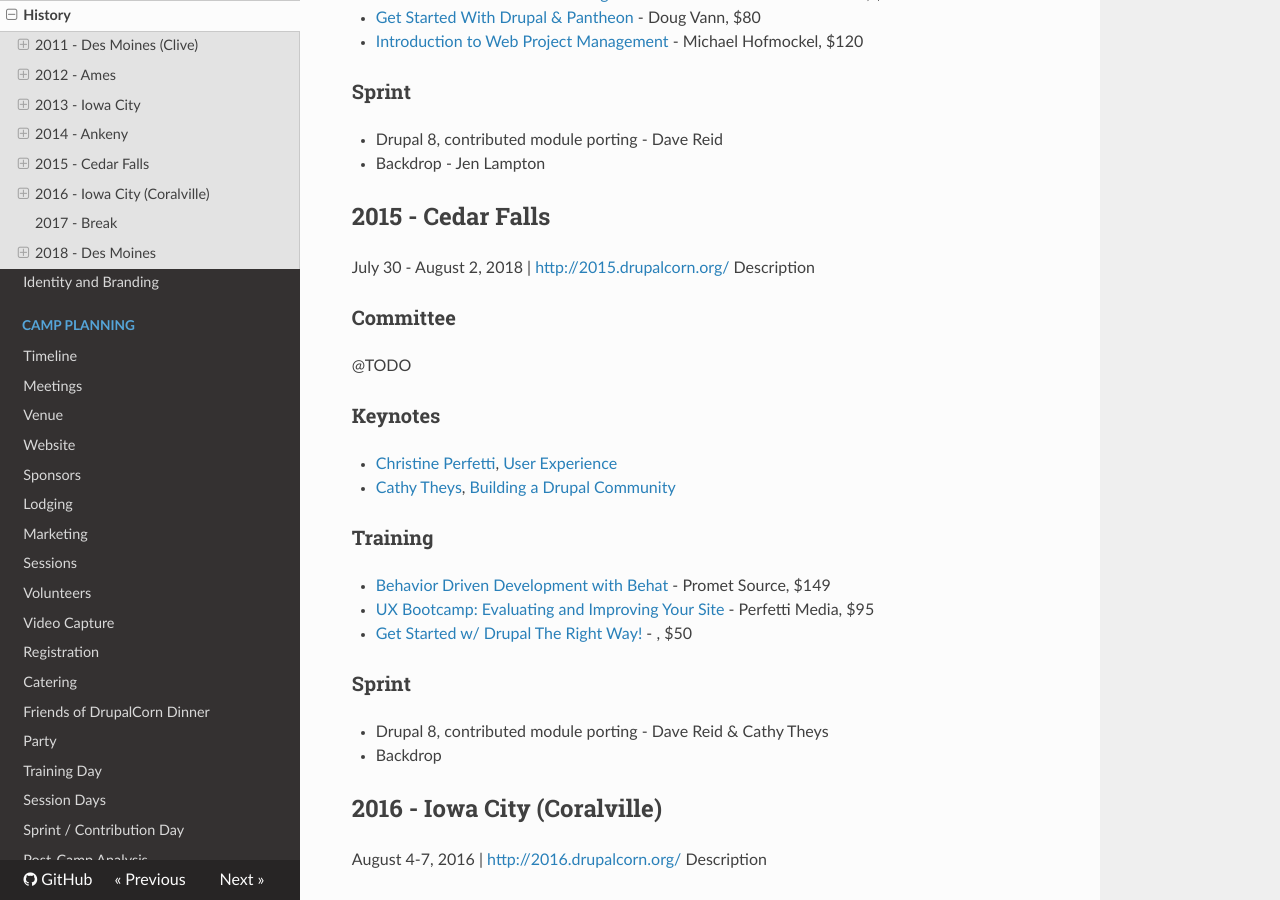
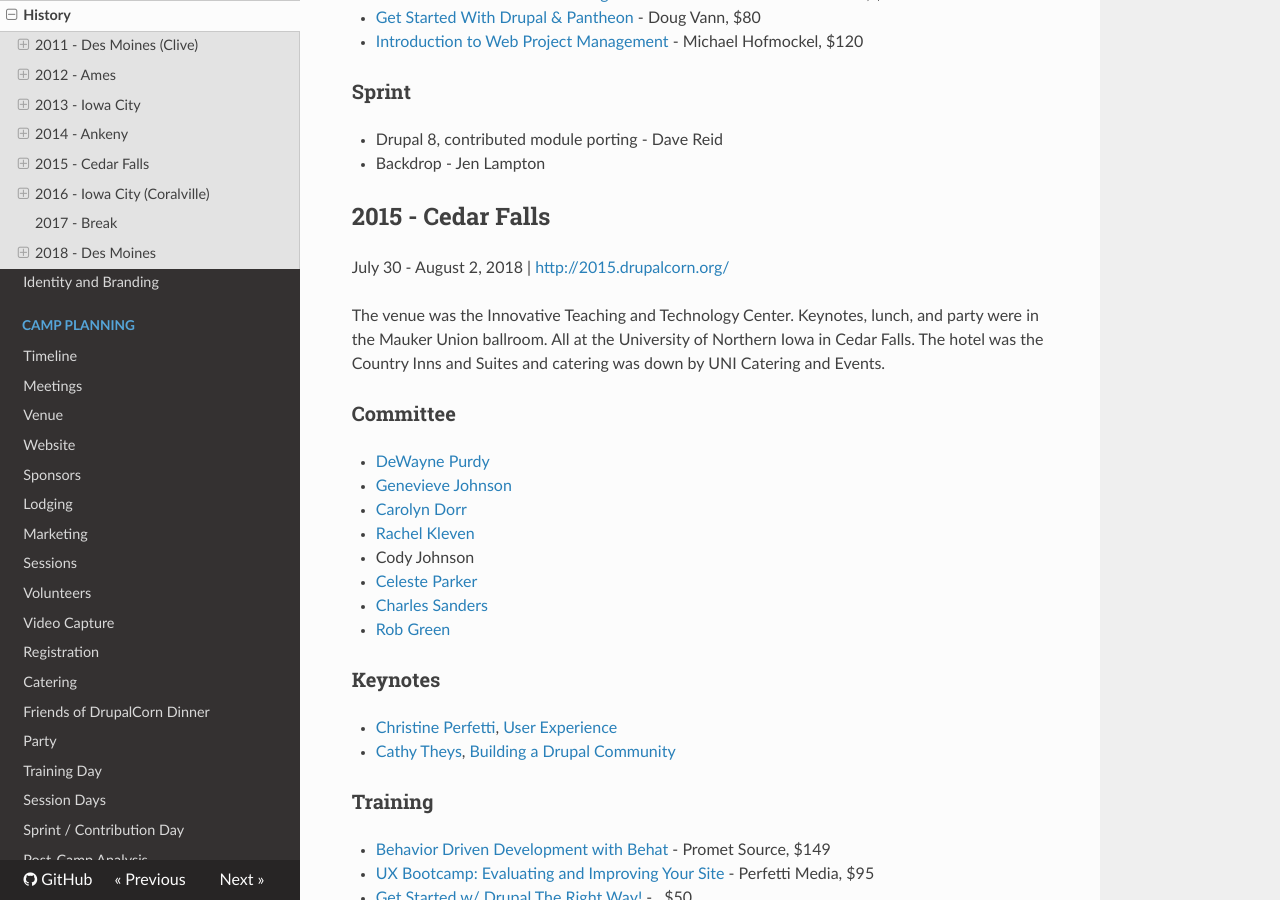
Before and after one commit to drupalcorn/guide, an MkDocs documentation site: the page built from docs/history.md, in a window 1280 px wide and 900 px high, scrolled down 3134 px. Built offline with MkDocs 1.6.1, drawn with Linux system fonts in a browser that asks for light colours; nearby versions of some CDN libraries.

Commit message:
2015 Committee

```diff
--- a/docs/history.md
+++ b/docs/history.md
@@ -1,3 +1,4 @@
+
 
 # The Beginning
 ![Old DrupalCorn Logo](../img/drupalcornguy.png)
@@ -95,10 +96,20 @@
 
 ## 2015 - Cedar Falls
 July 30 - August 2, 2018 | [http://2015.drupalcorn.org/](http://2015.drupalcorn.org/)
-Description
+
+The venue was the Innovative Teaching and Technology Center. Keynotes, lunch, and party were in the Mauker Union ballroom. All at the University of Northern Iowa in Cedar Falls. The hotel was the Country Inns and Suites and catering was down by UNI Catering and Events.
 
 ### Committee
-@TODO
+
+- [DeWayne Purdy](https://www.drupal.org/u/dewpurdy)
+- [Genevieve Johnson](https://www.drupal.org/u/genjohnson)
+- [Carolyn Dorr](https://www.drupal.org/u/cdorr)
+- [Rachel Kleven](https://www.drupal.org/u/rskleven)
+- Cody Johnson
+- [Celeste Parker](https://www.drupal.org/user/2945261)
+- [Charles Sanders](https://www.drupal.org/u/csanders)
+- [Rob Green](https://www.drupal.org/u/robgreeniowa)
+
 ### Keynotes
 - [Christine Perfetti](https://www.drupal.org/user/2529244), [User Experience](http://2015.drupalcorn.org/christine-perfetti/index.html)
 - [Cathy Theys](https://www.drupal.org/u/yesct), [Building a Drupal Community](http://2015.drupalcorn.org/cathy-theys/index.html)
```
